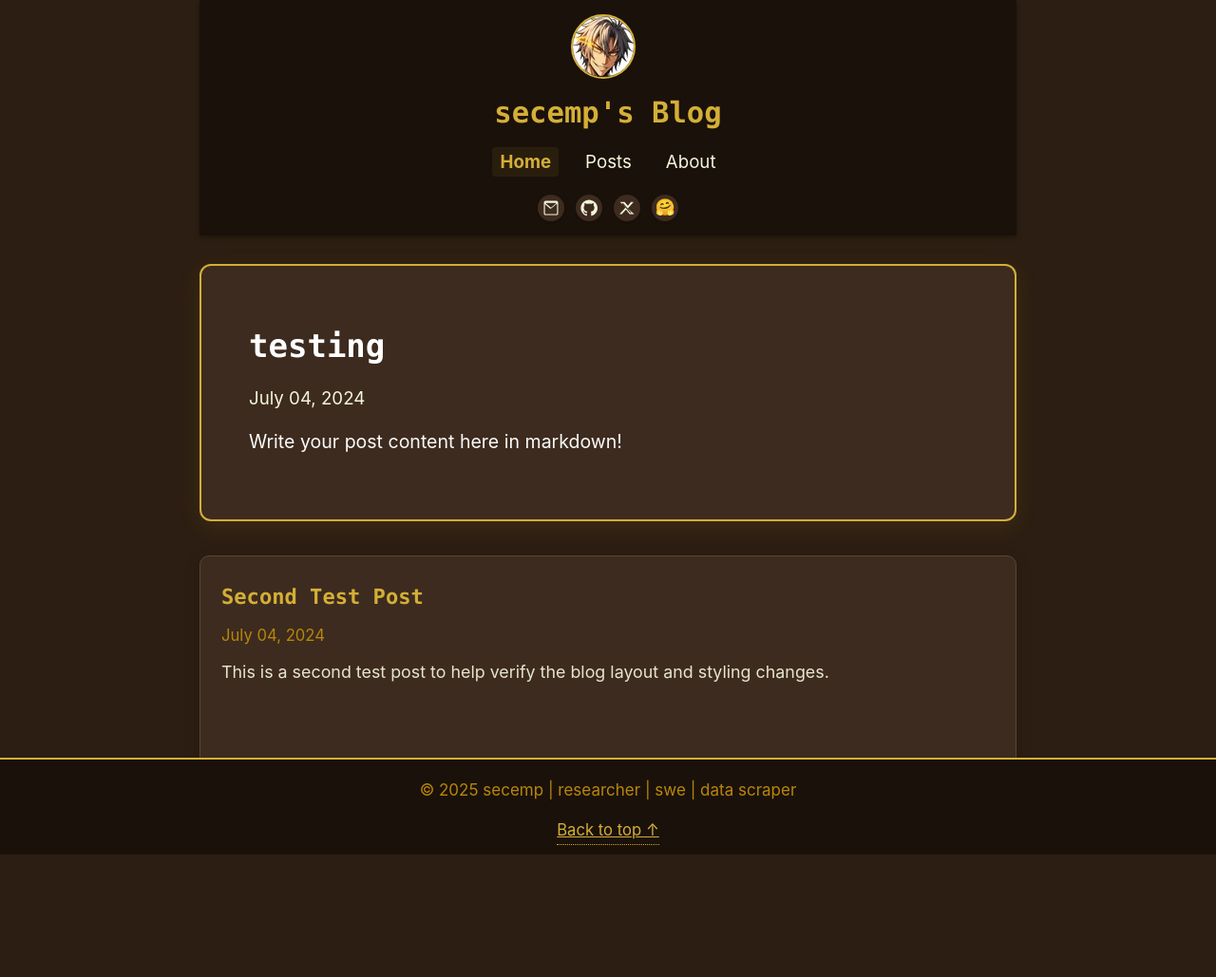
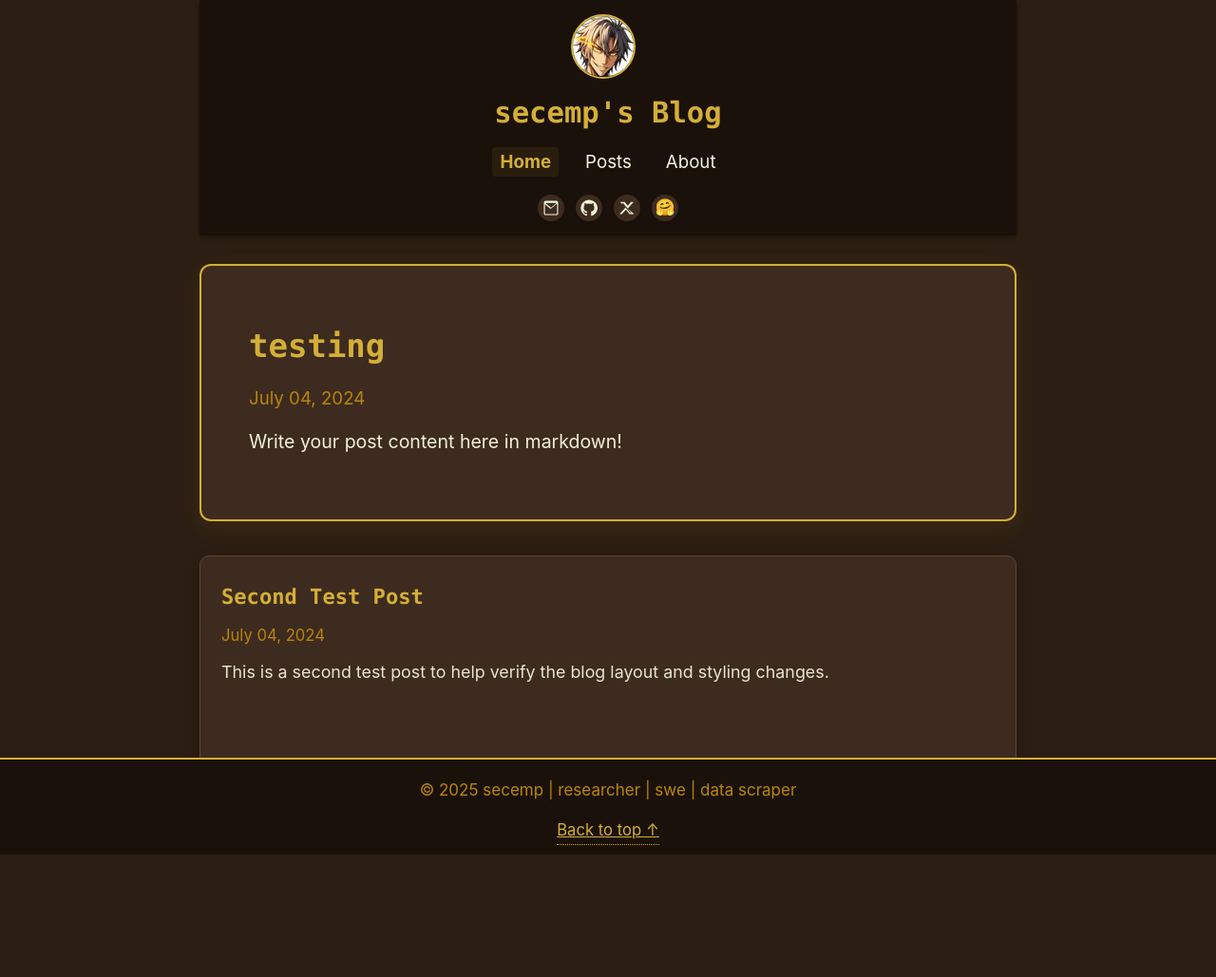
Before and after one commit to secemp9/secemp9.github.io, a Jekyll site: the page built from index.md, in a window 1280 px wide. Shown: the whole page at 95% size. Built offline with Jekyll 4.4.1, drawn with Linux system fonts in a browser that asks for light colours; nearby versions of some CDN libraries; a style sheet for code colours, icons or effects is not loaded.

Commit message:
fix: make highlighted post text colors match normal post cards

```diff
--- a/assets/css/style.css
+++ b/assets/css/style.css
@@ -335,17 +335,14 @@ footer {
     width: 100%;
 }
 .featured-post .card-title {
-    color: #fff;
     font-size: 2em;
     margin-bottom: 10px;
 }
 .featured-post .card-date {
-    color: #f5f5dc;
     font-size: 1.1em;
     margin-bottom: 14px;
 }
 .featured-post .card-excerpt {
-    color: #fff;
     font-size: 1.15em;
     margin-bottom: 18px;
     opacity: 0.98;
```
